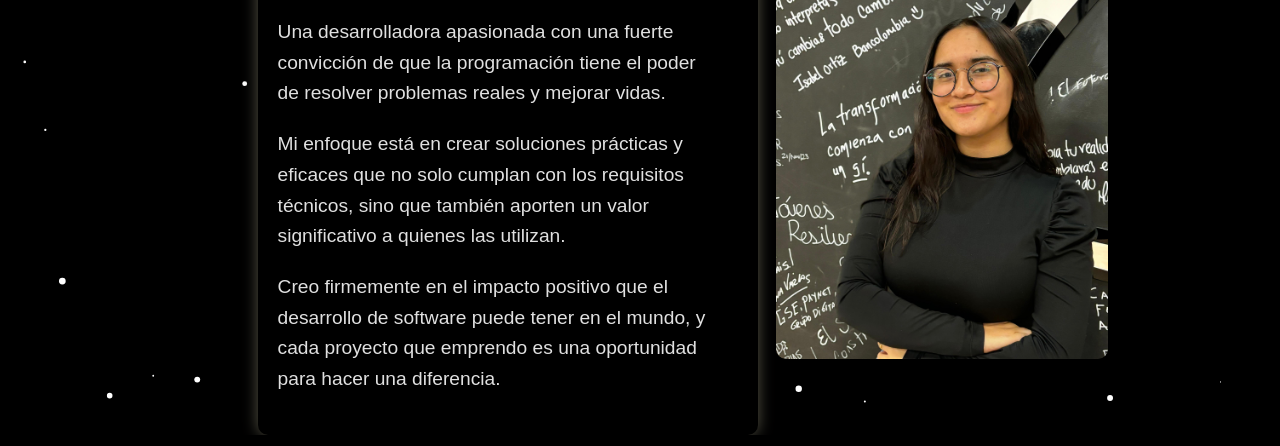
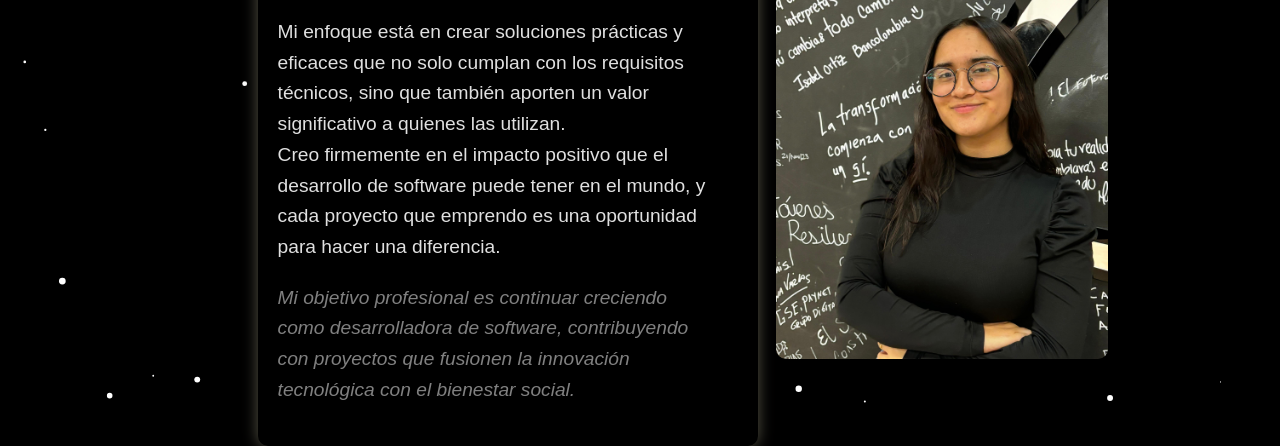
Before and after one commit to KarenYisethPintoEspejo/portafolio, a website: page public/views/perfil.html in a window 1280 px wide. Shown: the part 374-820 px from the top of the page. Drawn offline with Linux system fonts and the light colour scheme.

Commit message:
feat: :sparkles: Se añadio el objetivo profesional en en acerca de mi

```diff
--- a/public/css/perfil.css
+++ b/public/css/perfil.css
@@ -120,3 +120,11 @@ nav ul li a:hover {
         right: 5%;
     }
 }
+
+
+.small-text {
+    font-size: 0.9em;
+    color: #808080;
+    margin-top: 10px;
+    font-style: italic;
+}
--- a/public/views/perfil.html
+++ b/public/views/perfil.html
@@ -24,9 +24,8 @@
     <div class="container">
         <div class="text-box">
             <h1>Acerca de Mí</h1>
-            <p>Una desarrolladora apasionada con una fuerte convicción de que la programación tiene el poder de resolver problemas reales y mejorar vidas.
-            <p>Mi enfoque está en crear soluciones prácticas y eficaces que no solo cumplan con los requisitos técnicos, sino que también aporten un valor significativo a quienes las utilizan.</p>
-            <p>Creo firmemente en el impacto positivo que el desarrollo de software puede tener en el mundo, y cada proyecto que emprendo es una oportunidad para hacer una diferencia.</p>
+            <p>Mi enfoque está en crear soluciones prácticas y eficaces que no solo cumplan con los requisitos técnicos, sino que también aporten un valor significativo a quienes las utilizan. <br> Creo firmemente en el impacto positivo que el desarrollo de software puede tener en el mundo, y cada proyecto que emprendo es una oportunidad para hacer una diferencia.</p>
+            <p class="small-text">Mi objetivo profesional es continuar creciendo como desarrolladora de software, contribuyendo con proyectos que fusionen la innovación tecnológica con el bienestar social.</p>
         </div>
         <div class="image-box">
             <img src="../storage/karen.jpg" alt="Foto de perfil">
```
